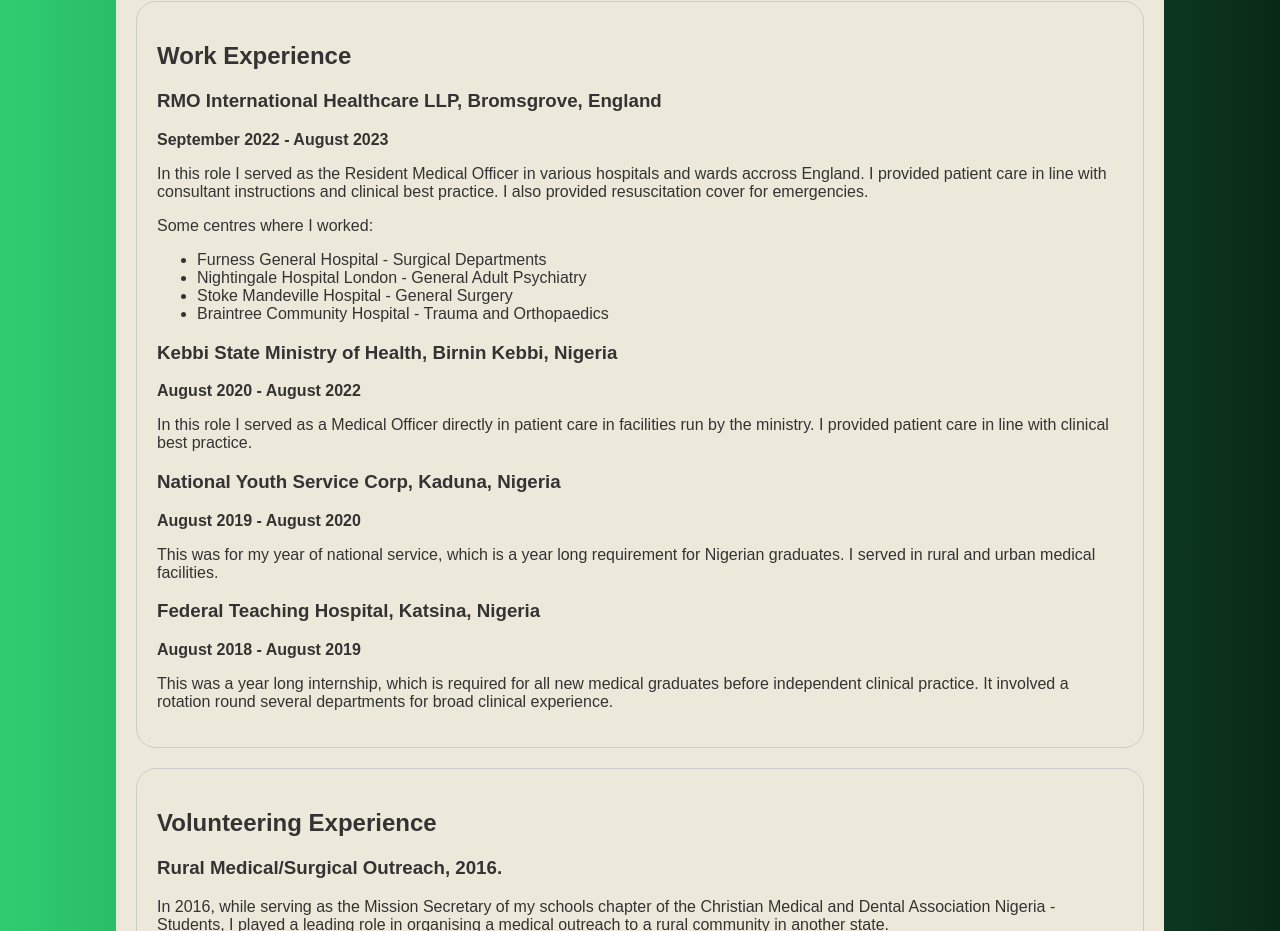
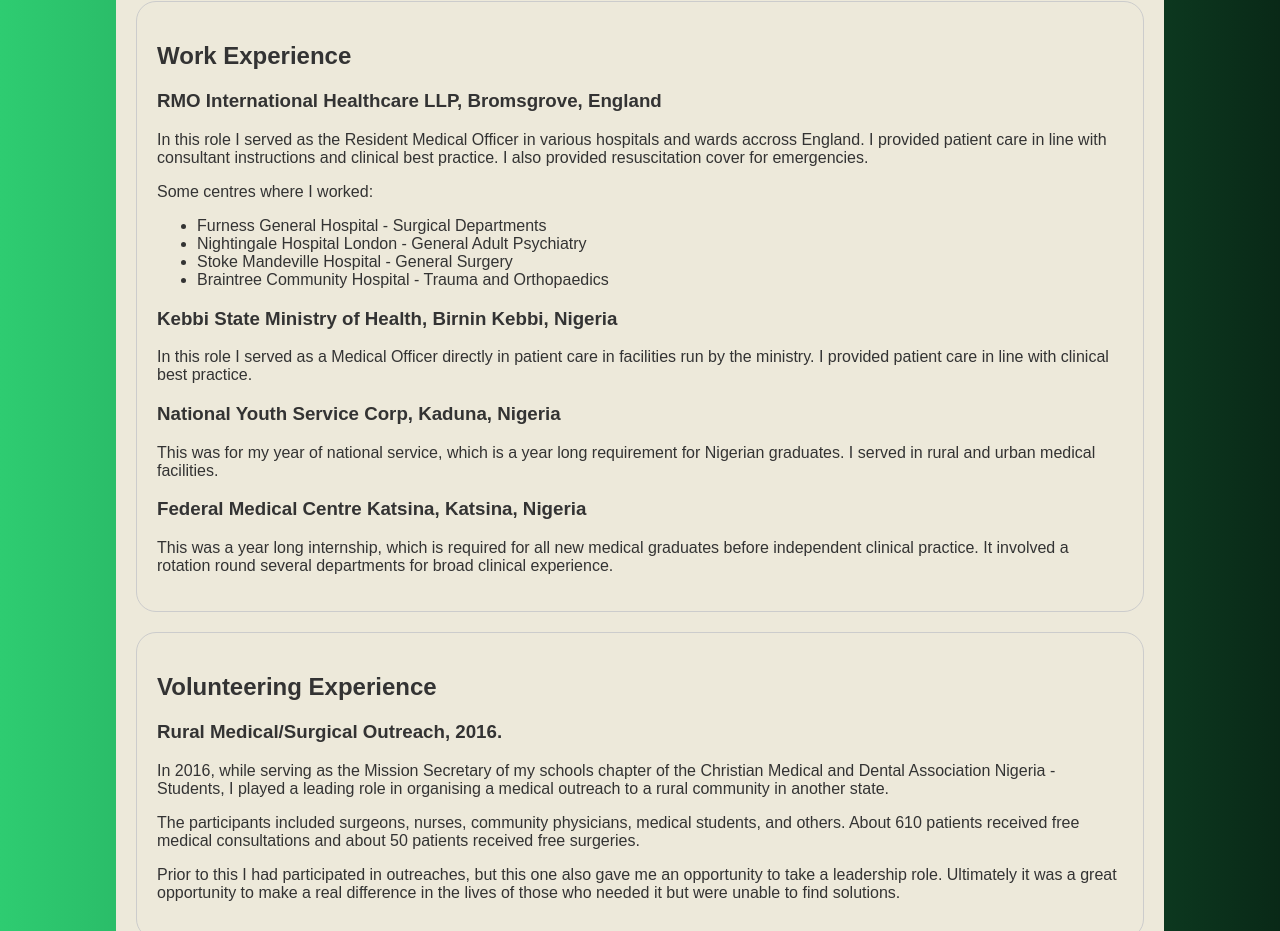
Before and after one commit to Naijaoracle/static_web_app, a website: page src/about.html in a window 1280 px wide. Shown: the part 969-1900 px from the top of the page. Drawn offline with Linux system fonts and the light colour scheme.

Commit message:
Update about.html

```diff
--- a/src/about.html
+++ b/src/about.html
@@ -70,7 +70,6 @@
 
       <section id="Work Experience">
         <h3>RMO International Healthcare LLP, Bromsgrove, England</h3>
-        <b>September 2022 - August 2023</b>
         <p>In this role I served as the Resident Medical Officer in various hospitals and wards accross England. I provided patient care in line with consultant instructions and clinical best practice. I also provided resuscitation cover for emergencies.</p>
         <p>Some centres where I worked:</p>
         <ul>
@@ -81,15 +80,12 @@
         </ul>
 
         <h3>Kebbi State Ministry of Health, Birnin Kebbi, Nigeria</h3>
-        <b>August 2020 - August 2022</b>
         <p>In this role I served as a Medical Officer directly in patient care in facilities run by the ministry. I provided patient care in line with clinical best practice.</p>
 
         <h3>National Youth Service Corp, Kaduna, Nigeria</h3>
-        <b>August 2019 - August 2020</b>
         <p>This was for my year of national service, which is a year long requirement for Nigerian graduates. I served in rural and urban medical facilities.</p>
 
-        <h3>Federal Teaching Hospital, Katsina, Nigeria</h3>
-        <b>August 2018 - August 2019</b>
+        <h3>Federal Medical Centre Katsina, Katsina, Nigeria</h3>
         <p>This was a year long internship, which is required for all new medical graduates before independent clinical practice. It involved a rotation round several departments for broad clinical experience.</p>
 
         <!-- Other work details -->
```
